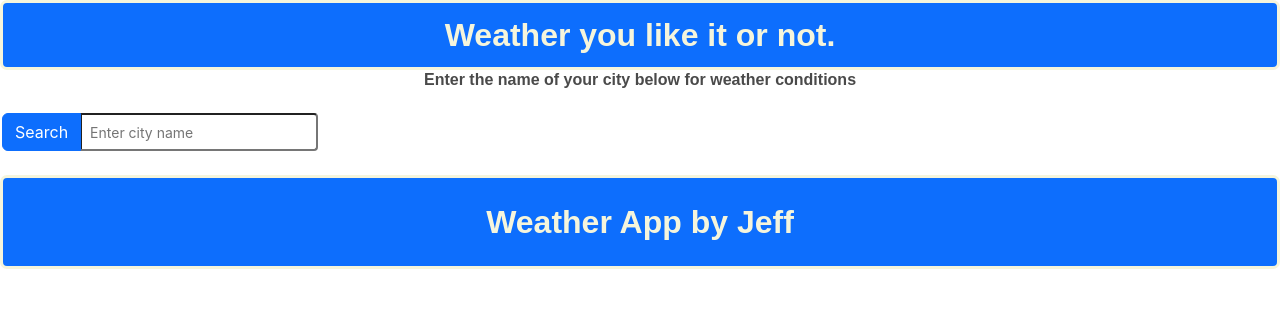
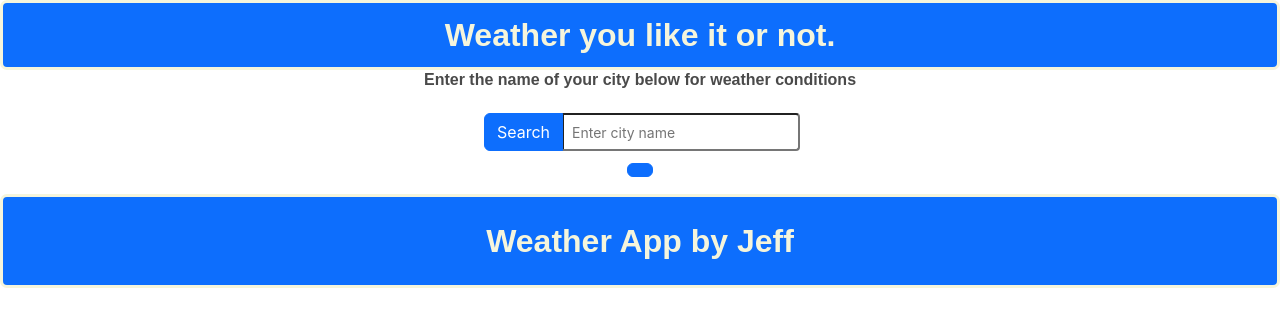
Before and after one commit to Reptartheman/Weather-you-like-it-or-not, a plain HTML site: page index.html in a window 1280 px wide. Drawn offline with nearby package versions, Linux system fonts and the light colour scheme; a web font is replaced by a local one.

Commit message:
fixed some CSS stuff

```diff
--- a/Assets/script.js
+++ b/Assets/script.js
@@ -32,13 +32,12 @@ function storeCities(searchBarText) {
 // creates a new button, then fetches data of the searched city in that new button
 function recentSearch() {
   weatherDisplay.innerHTML = "";
-  for (let i = 0; i <cities.length; i++) {
-  const recentCity = cities[i];
   const button = document.createElement("button");
   button.classList = "btn btn-primary";
+  button.id = "newButton";
   button.textContent = searchBarText.value;
   cityList.appendChild(button);
-  }
+
 }
 
 //this function gets weather data from the city searched in the searchBarText
@@ -120,9 +119,11 @@ function init() {
   const savedCities = JSON.parse(localStorage.getItem("Previous City"));
   if (savedCities !== null) {
     cities = savedCities;
-  };
-  recentSearch();
+  } else {
+    recentSearch();
+  }
 };
+
 
 cityList.addEventListener("click", (e) => {
   fetchData(e.target.innerHTML)
--- a/Assets/style.css
+++ b/Assets/style.css
@@ -40,14 +40,29 @@
 
 .cityList{
     display: flex;
-    justify-content: flex-start;
+    flex-direction: column;
+    justify-content: center;
     font-family: var(--fontgroup);
-    margin-left: 90px;
+}
+
+.btn {
+    width: fit-content;
+    align-self: center;
+    transition-duration: 0.4s;
+}
+
+.btn:hover {
+    background-color: white;
+    color: #0d6efd;
+}
+
+#newButton {
+    margin-bottom: 5px;
 }
 
 #currentWeather{
     background-color: #0d6efd;
-    color: beige;
+    color: white;
     font-family: var(--fontgroup);
     border-radius: 10px;
 }
@@ -84,7 +99,7 @@
 
 .input-group{
     display: flex;
-    justify-content: flex-start;
+    justify-content: center;
     margin-left: 2px;
 }
 
```
Also changed, not shown: .deepsource.toml (deleted).
